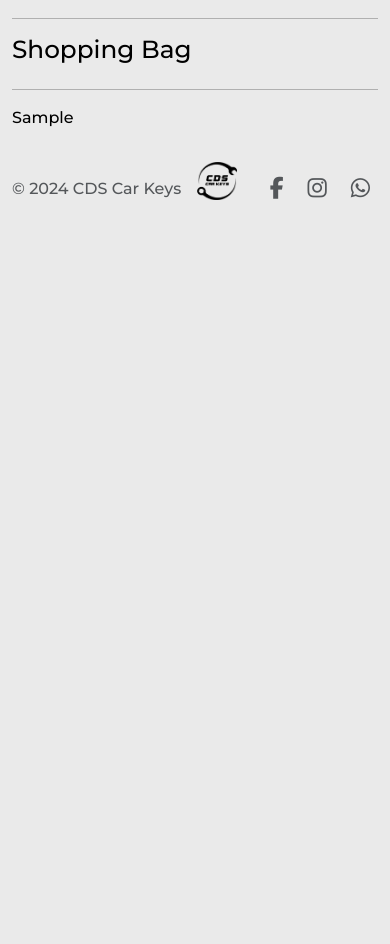
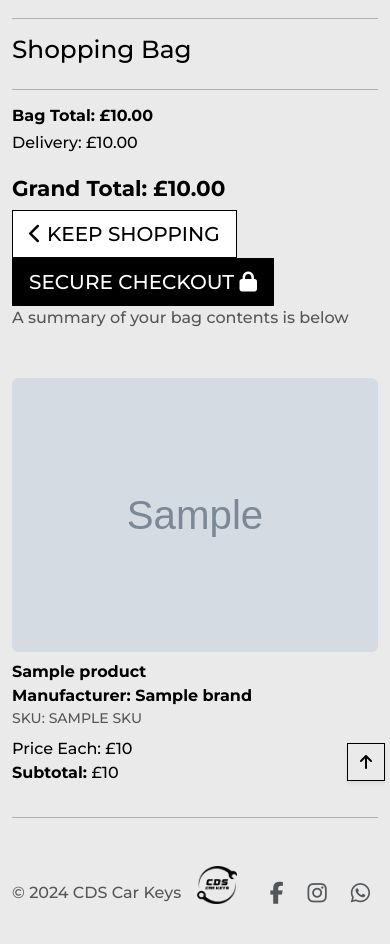
Before and after one commit to danieljcave/p5-cds-car-keys, a Django app: template bag/templates/bag/bag.html in a window 390 px wide. Shown: the part 58-1002 px from the top of the page. Before the commit the page ends 258 px from the top, so only its background shows below. Run offline with Django 5.2, Linux system fonts and the light colour scheme; the template is opened without the code that fills it: most values are stand-ins (such as "Sample title", 1, 10 or a date in 2020); grey boxes marked "Sample" are stand-in pictures; some libraries are stand-ins or nearby versions.

Commit message:
updated shopping bag with mobile and lg device screen sizes along with bag calc tools

```diff
--- /dev/null
+++ b/bag/templates/bag/bag-total.html
@@ -0,0 +1,8 @@
+<h6><strong>Bag Total: £{{ total|floatformat:2 }}</strong></h6>
+<h6>Delivery: £{{ delivery|floatformat:2 }}</h6>
+<h4 class="mt-4"><strong>Grand Total: £{{ grand_total|floatformat:2 }}</strong></h4>
+{% if free_delivery_delta > 0 %}
+    <p class="mb-1 text-danger">
+        You could get free delivery by spending just <strong>£{{ free_delivery_delta }}</strong> more!
+    </p>
+{% endif %}
--- a/bag/templates/bag/bag.html
+++ b/bag/templates/bag/bag.html
@@ -10,6 +10,7 @@
 {% endblock %}
 
 {% block content %}
+    <div class="overlay"></div>
     <div class="container mb-2">
         <div class="row">
             <div class="col">
@@ -22,8 +23,84 @@
         <div class="row">
             <div class="col">
                 {% if bag_items %}
-            <div class="table-responsive rounded">
-                {{ bag_items }}
+                    <div class="d-block d-md-none">
+                        <div class="row">
+                            <div class="col">
+                                {% include "bag/bag-total.html" %}
+                            </div>
+                        </div>
+                        <div class="row">
+                            <div class="col">
+                                {% include "bag/checkout-buttons.html" %}
+                                <p class="text-muted mb-5">A summary of your bag contents is below</p>
+                            </div>
+                        </div>
+                        {% for item in bag_items %}
+                            <div class="row">
+                                <div class="col-12 col-sm-6 mb-2">
+                                    {% include "bag/product-image.html" %}
+                                </div>
+                                <div class="col-12 col-sm-6 mb-2">
+                                    {% include "bag/product-info.html" %}
+                                </div>
+                                <div class="col-12 col-sm-6 order-sm-last">
+                                    <p class="my-0">Price Each: £{{ item.product.price }}</p>
+                                    <p><strong>Subtotal: </strong>£{{ item.product.price }}</p>
+                                </div>
+                                <div class="col-12 col-sm-6">
+
+                                </div>
+                            </div>
+                            <div class="row"><div class="col"><hr></div></div>
+                        {% endfor %}
+                        <div class="btt-button shadow-sm rounded-0 border border-black">
+                            <a class="btt-link d-flex h-100">
+                                <i class="fas fa-arrow-up text-black mx-auto my-auto"></i>
+                            </a>
+                        </div>
+                    </div>
+                    <div class="table-responsive rounded d-none d-md-block">
+                        <table class="table table-sm table-borderless table-transparent">
+                            <thead class="text-black">
+                                <tr>
+                                    <th scope="col">Product Info</th>
+                                    <th scope="col"></th>
+                                    <th scope="col">Price</th>
+                                    <th scope="col">Qty</th>
+                                    <th scope="col">Subtotal</th>
+                                </tr>
+                            </thead>
+
+                            {% for item in bag_items %}
+                                <tr>
+                                    <td class="p-3 w-25">
+                                        {% include "bag/product-image.html" %}
+                                    </td>
+                                    <td class="py-3">
+                                        {% include "bag/product-info.html" %}
+                                    </td>
+                                    <td class="py-3">
+                                        <p class="my-0">£{{ item.product.price }}</p>
+                                    </td>
+                                    <td class="py-3 w-25">
+                                        <p class="my-0">{{ item.quantity }}</p>
+                                    </td>
+                                    <td class="py-3">
+                                        <p><strong>Subtotal: </strong>£{{ item.product.price }}</p>
+                                    </td>
+                                </tr>
+                            {% endfor %}
+                            <tr>
+                                <td colspan="5" class="pt-5 text-end">
+                                    {% include "bag/bag-total.html" %}
+                                </td>
+                            </tr>
+                            <tr>
+                                <td colspan="5" class="text-end">
+                                    {% include "bag/checkout-buttons.html" %}
+                                </td>
+                            </tr>
+                        </table>
                     </div>
                 {% else %}
                     <p class="lead mb-5">Your bag is empty.</p>
@@ -37,7 +114,4 @@
             </div>
         </div>
     </div>
-
-
-
 {% endblock %}
--- /dev/null
+++ b/bag/templates/bag/checkout-buttons.html
@@ -0,0 +1,12 @@
+<a href="{% url 'products' %}" class="btn btn-outline-black rounded-0 btn-lg">
+    <span class="icon">
+        <i class="fas fa-chevron-left"></i>
+    </span>
+    <span class="text-uppercase">Keep Shopping</span>
+</a>
+<a href="" class="btn btn-black rounded-0 btn-lg">
+    <span class="text-uppercase">Secure Checkout</span>
+    <span class="icon">
+        <i class="fas fa-lock"></i>
+    </span>
+</a>
--- /dev/null
+++ b/bag/templates/bag/product-image.html
@@ -0,0 +1,5 @@
+{% if item.product.image %}
+    <img class="img-fluid rounded" src="{{ item.product.image.url }}" alt="{{ item.product.name }}">
+    {% else %}
+    <img class="img-fluid rounded" src="/media/noimage.jpg" alt="{{ item.product.name }}">
+{% endif %}
--- /dev/null
+++ b/bag/templates/bag/product-info.html
@@ -0,0 +1,3 @@
+<p class="my-0"><strong>{{ item.product.name }}</strong></p>
+<p class="my-0"><strong>Manufacturer: {{ item.product.brand.friendly_name }}</strong></p>
+<p class="my-0 small text-muted">SKU: {{ item.product.sku|upper }}</p>
--- a/static/css/base.css
+++ b/static/css/base.css
@@ -153,6 +153,21 @@ body{
     color: white !important;
 }
 
+.table-transparent {
+    --bs-table-bg: transparent;
+}
+
+.btn-black {
+    background: black;
+    color: white;
+}
+
+.btn-black:hover,
+.btn-black:active,
+.btn-black:focus {
+    background: #222;
+    color: white;
+}
 
 
 
```
Also changed, not shown: bag/templatetags/bag_tools.py (added, +8 -0 lines). Lines whose indentation alone changed are shown as unchanged.
